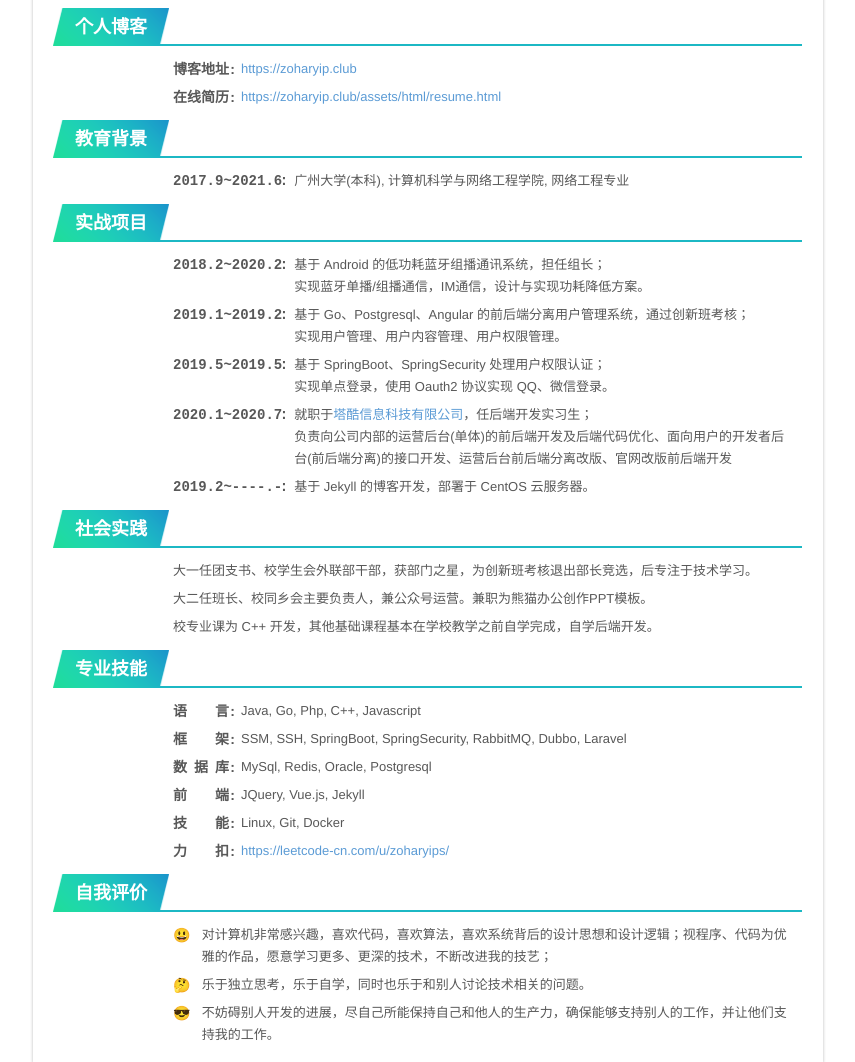
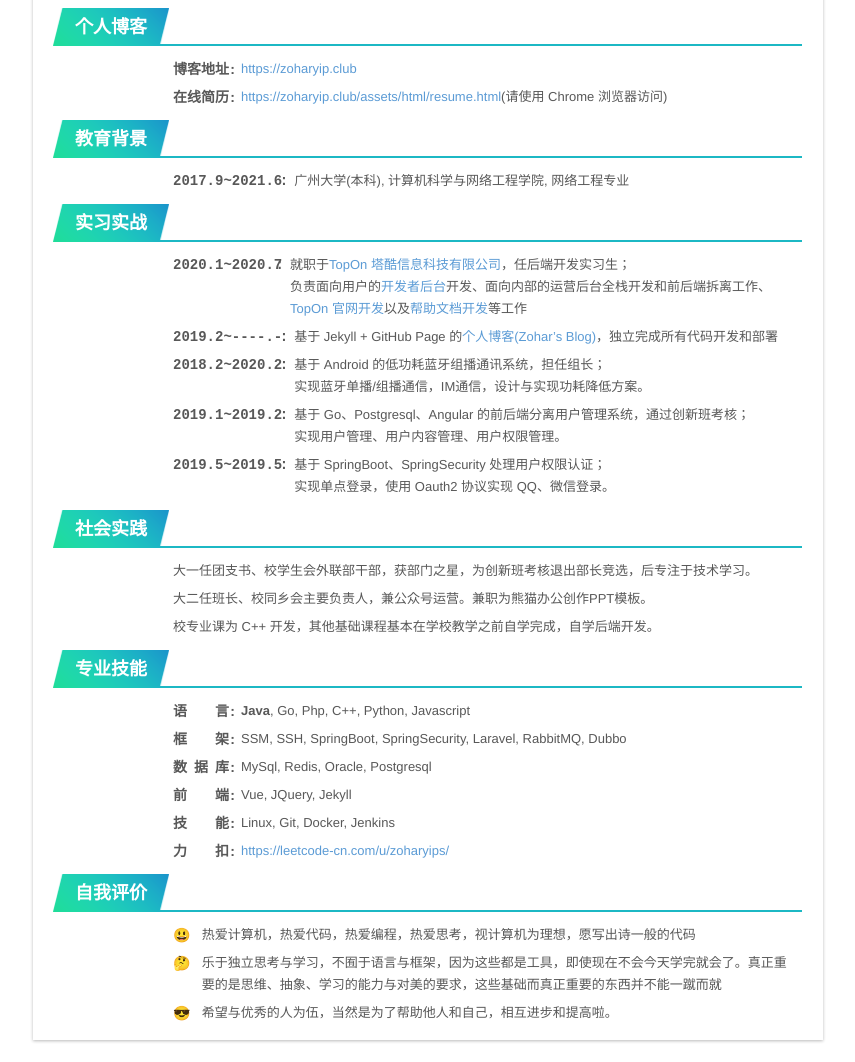
Before and after one commit to zoharyips/zoharyips.github.io, a Jekyll site: the page assets/html/resume.html, which Jekyll copies as it is, in a window 1280 px wide, cut to the strip 370-1432 px from the top of the page. Shown: the whole strip, without its empty margins (212-1067 px from the left). Built offline with Jekyll 4.4.1, drawn with Linux system fonts in a browser that asks for light colours; after the commit the page ends 1410 px from its top, so only the background shows below that.

Commit message:
update resume and create _quest/php.md

```diff
--- a/assets/css/resume.css
+++ b/assets/css/resume.css
@@ -171,6 +171,7 @@ header p {
     right: 0;
 }
 .box__content__row__title--time {
+    min-width: 7.5em;
     text-align: left;
     font-family: monospace, sans-serif;
 }
--- a/assets/html/resume.html
+++ b/assets/html/resume.html
@@ -37,7 +37,7 @@
                 </div>
                 <div class="box__content__row">
                     <h3 class="box__content__row__title">在线简历</h3>
-                    <a class="box__content__row__details" target="_blank" href="https://zoharyip.club/assets/html/resume.html">https://zoharyip.club/assets/html/resume.html</a>
+                    <a class="box__content__row__details" target="_blank" href="https://zoharyip.club/assets/html/resume.html">https://zoharyip.club/assets/html/resume.html</a>(请使用 Chrome 浏览器访问)
                 </div>
             </div>
         </div>
@@ -51,8 +51,16 @@
             </div>
         </div>
         <div class="box-practice">
-            <h2 class="box__title">实战项目</h2>
+            <h2 class="box__title">实习实战 </h2>
             <div class="box__content">
+                <div class="box__content__row">
+                    <h3 class="box__content__row__title box__content__row__title--time">2020.1~2020.7</h3>
+                    <p class="box__content__row__details">就职于<a href="https://www.toponad.com" target="_blank">TopOn 塔酷信息科技有限公司</a>，任后端开发实习生；<br/>负责面向用户的<a href="https://app.toponad.com/login-demo" target="_blank">开发者后台</a>开发、面向内部的运营后台全栈开发和前后端拆离工作、<a href="https://www.toponad.com" target="_blank">TopOn 官网开发</a>以及<a href="https://docs.toponad.com" target="_blank">帮助文档开发</a>等工作</p>
+                </div>
+                <div class="box__content__row">
+                    <h3 class="box__content__row__title box__content__row__title--time">2019.2~----.-</h3>
+                    <p class="box__content__row__details">基于 Jekyll + GitHub Page 的<a href="https://zoharyip.club" target="_blank">个人博客(Zohar’s Blog)</a>，独立完成所有代码开发和部署</p>
+                </div>
                 <div class="box__content__row">
                     <h3 class="box__content__row__title box__content__row__title--time">2018.2~2020.2</h3>
                     <p class="box__content__row__details">基于 Android 的低功耗蓝牙组播通讯系统，担任组长；<br/>实现蓝牙单播/组播通信，IM通信，设计与实现功耗降低方案。</p>
@@ -64,14 +72,6 @@
                 <div class="box__content__row">
                     <h3 class="box__content__row__title box__content__row__title--time">2019.5~2019.5</h3>
                     <p class="box__content__row__details">基于 SpringBoot、SpringSecurity 处理用户权限认证；<br/>实现单点登录，使用 Oauth2 协议实现 QQ、微信登录。</p>
-                </div>
-                <div class="box__content__row">
-                    <h3 class="box__content__row__title box__content__row__title--time">2020.1~2020.7</h3>
-                    <p class="box__content__row__details">就职于<a href="https://www.toponad.com" target="_blank">塔酷信息科技有限公司</a>，任后端开发实习生；<br/>负责向公司内部的运营后台(单体)的前后端开发及后端代码优化、面向用户的开发者后<br/>台(前后端分离)的接口开发、运营后台前后端分离改版、官网改版前后端开发</p>
-                </div>
-                <div class="box__content__row">
-                    <h3 class="box__content__row__title box__content__row__title--time">2019.2~----.-</h3>
-                    <p class="box__content__row__details">基于 Jekyll 的博客开发，部署于 CentOS 云服务器。</p>
                 </div>
             </div>
         </div>
@@ -94,11 +94,11 @@
             <div class="box__content">
                 <div class="box__content__row">
                     <h3 class="box__content__row__title">语言</h3>
-                    <p class="box__content__row__details">Java, Go, Php, C++, Javascript</p>
+                    <p class="box__content__row__details"><strong>Java</strong>, Go, Php, C++, Python, Javascript</p>
                 </div>
                 <div class="box__content__row">
                     <h3 class="box__content__row__title">框架</h3>
-                    <p class="box__content__row__details">SSM, SSH, SpringBoot, SpringSecurity, RabbitMQ, Dubbo, Laravel</p>
+                    <p class="box__content__row__details">SSM, SSH, SpringBoot, SpringSecurity, Laravel, RabbitMQ, Dubbo</p>
                 </div>
                 <div class="box__content__row">
                     <h3 class="box__content__row__title">数据库</h3>
@@ -106,11 +106,11 @@
                 </div>
                 <div class="box__content__row">
                     <h3 class="box__content__row__title">前端</h3>
-                    <p class="box__content__row__details">JQuery, Vue.js, Jekyll</p>
+                    <p class="box__content__row__details">Vue, JQuery, Jekyll</p>
                 </div>
                 <div class="box__content__row">
                     <h3 class="box__content__row__title">技能</h3>
-                    <p class="box__content__row__details">Linux, Git, Docker</p>
+                    <p class="box__content__row__details">Linux, Git, Docker, Jenkins</p>
                 </div>
                 <div class="box__content__row">
                     <h3 class="box__content__row__title">力扣</h3>
@@ -123,15 +123,15 @@
             <div class="box__content">
                 <div class="box__content__row">
                     <h3 class="box__content__row__title box__content__row__title--emoji">😃</h3>
-                    <p class="box__content__row__details">对计算机非常感兴趣，喜欢代码，喜欢算法，喜欢系统背后的设计思想和设计逻辑；视程序、代码为优雅的作品，愿意学习更多、更深的技术，不断改进我的技艺；</p>
+                    <p class="box__content__row__details">热爱计算机，热爱代码，热爱编程，热爱思考，视计算机为理想，愿写出诗一般的代码</p>
                 </div>
                 <div class="box__content__row">
                     <h3 class="box__content__row__title box__content__row__title--emoji">🤔</h3>
-                    <p class="box__content__row__details">乐于独立思考，乐于自学，同时也乐于和别人讨论技术相关的问题。</p>
+                    <p class="box__content__row__details">乐于独立思考与学习，不囿于语言与框架，因为这些都是工具，即使现在不会今天学完就会了。真正重要的是思维、抽象、学习的能力与对美的要求，这些基础而真正重要的东西并不能一蹴而就</p>
                 </div>
                 <div class="box__content__row">
                     <h3 class="box__content__row__title box__content__row__title--emoji">😎</h3>
-                    <p class="box__content__row__details">不妨碍别人开发的进展，尽自己所能保持自己和他人的生产力，确保能够支持别人的工作，并让他们支持我的工作。</p>
+                    <p class="box__content__row__details">希望与优秀的人为伍，当然是为了帮助他人和自己，相互进步和提高啦。</p>
                 </div>
             </div>
         </div>
```
Also changed, not shown: _quest/php.md (added, +16 -0 lines), _wiki/git.md (+10 -0 lines), assets/svg/address.svg (added), assets/svg/calendar.svg (added), assets/svg/email.svg (added), assets/svg/phone.svg (added).
